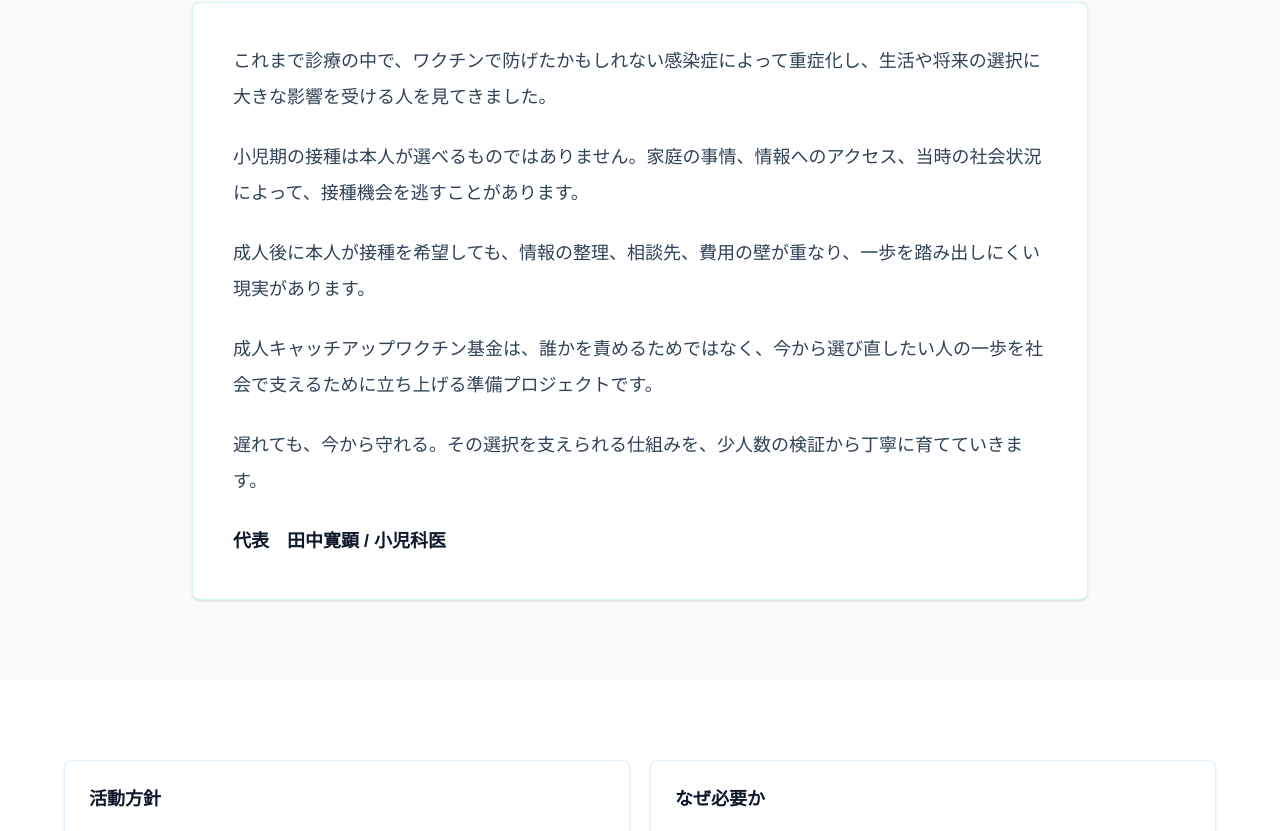
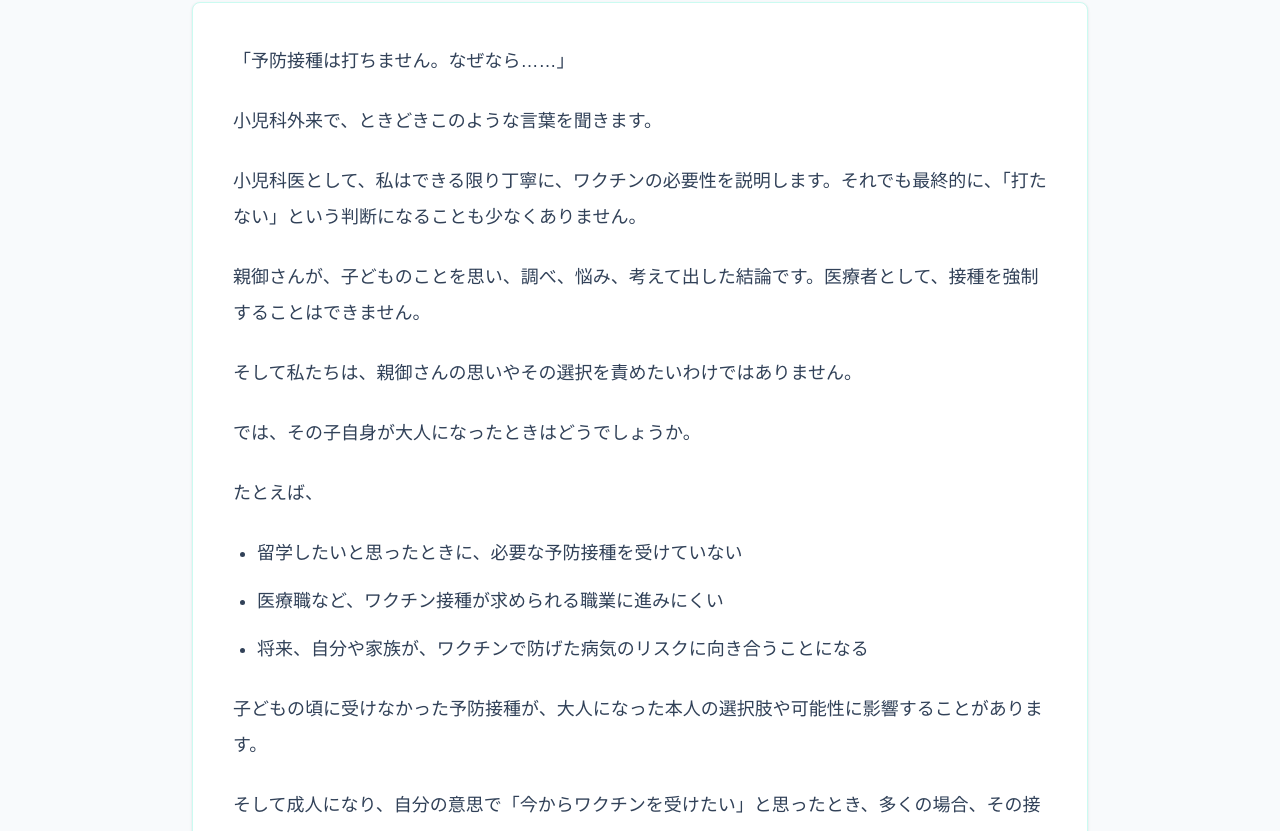
Before and after one commit to hj0229/vaccine-second-chance, a Next.js app: page /about in a window 1280 px wide. Shown: the part 729-1560 px from the top of the page. Built offline with nearby package versions, Linux system fonts and the light colour scheme.

Commit message:
Update representative message

```diff
--- a/app/about/page.tsx
+++ b/app/about/page.tsx
@@ -6,12 +6,27 @@ import {
   SectionHeading,
 } from "../_components/site";
 
-const message = [
-  "これまで診療の中で、ワクチンで防げたかもしれない感染症によって重症化し、生活や将来の選択に大きな影響を受ける人を見てきました。",
-  "小児期の接種は本人が選べるものではありません。家庭の事情、情報へのアクセス、当時の社会状況によって、接種機会を逃すことがあります。",
-  "成人後に本人が接種を希望しても、情報の整理、相談先、費用の壁が重なり、一歩を踏み出しにくい現実があります。",
-  "成人キャッチアップワクチン基金は、誰かを責めるためではなく、今から選び直したい人の一歩を社会で支えるために立ち上げる準備プロジェクトです。",
-  "遅れても、今から守れる。その選択を支えられる仕組みを、少人数の検証から丁寧に育てていきます。",
+const messageIntro = [
+  "「予防接種は打ちません。なぜなら……」",
+  "小児科外来で、ときどきこのような言葉を聞きます。",
+  "小児科医として、私はできる限り丁寧に、ワクチンの必要性を説明します。それでも最終的に、「打たない」という判断になることも少なくありません。",
+  "親御さんが、子どものことを思い、調べ、悩み、考えて出した結論です。医療者として、接種を強制することはできません。",
+  "そして私たちは、親御さんの思いやその選択を責めたいわけではありません。",
+  "では、その子自身が大人になったときはどうでしょうか。",
+  "たとえば、",
+];
+
+const messageExamples = [
+  "留学したいと思ったときに、必要な予防接種を受けていない",
+  "医療職など、ワクチン接種が求められる職業に進みにくい",
+  "将来、自分や家族が、ワクチンで防げた病気のリスクに向き合うことになる",
+];
+
+const messageClosing = [
+  "子どもの頃に受けなかった予防接種が、大人になった本人の選択肢や可能性に影響することがあります。",
+  "そして成人になり、自分の意思で「今からワクチンを受けたい」と思ったとき、多くの場合、その接種は自費になります。",
+  "成人キャッチアップワクチン基金は、過去の判断を否定するためではなく、今から選び直したい人の一歩を、社会で支えるための準備プロジェクトです。",
+  "遅れても、今から守れる。打てなかった過去を責めるのではなく、これから守れる未来を、もう一度つくる。その選択を支えられる仕組みを、まずは少人数の検証から、丁寧に育てていきます。",
 ];
 
 export default function AboutPage() {
@@ -43,10 +58,22 @@ export default function AboutPage() {
         <SectionHeading label="Message" title="代表メッセージ" />
         <blockquote className="mx-auto max-w-4xl rounded-lg border border-teal-100 bg-white p-7 shadow-sm sm:p-10">
           <div className="space-y-6 text-base leading-9 text-slate-700 sm:text-lg">
-            {message.map((paragraph) => (
+            {messageIntro.map((paragraph) => (
               <p key={paragraph}>{paragraph}</p>
             ))}
-            <p className="font-semibold text-slate-900">代表　田中寛顕 / 小児科医</p>
+            <ul className="space-y-3 pl-6">
+              {messageExamples.map((item) => (
+                <li key={item} className="list-disc">
+                  {item}
+                </li>
+              ))}
+            </ul>
+            {messageClosing.map((paragraph) => (
+              <p key={paragraph}>{paragraph}</p>
+            ))}
+            <p className="pt-2 text-sm font-medium text-slate-500 sm:text-base">
+              代表　田中寛顕 / 小児科医
+            </p>
           </div>
         </blockquote>
       </ContentSection>
```
